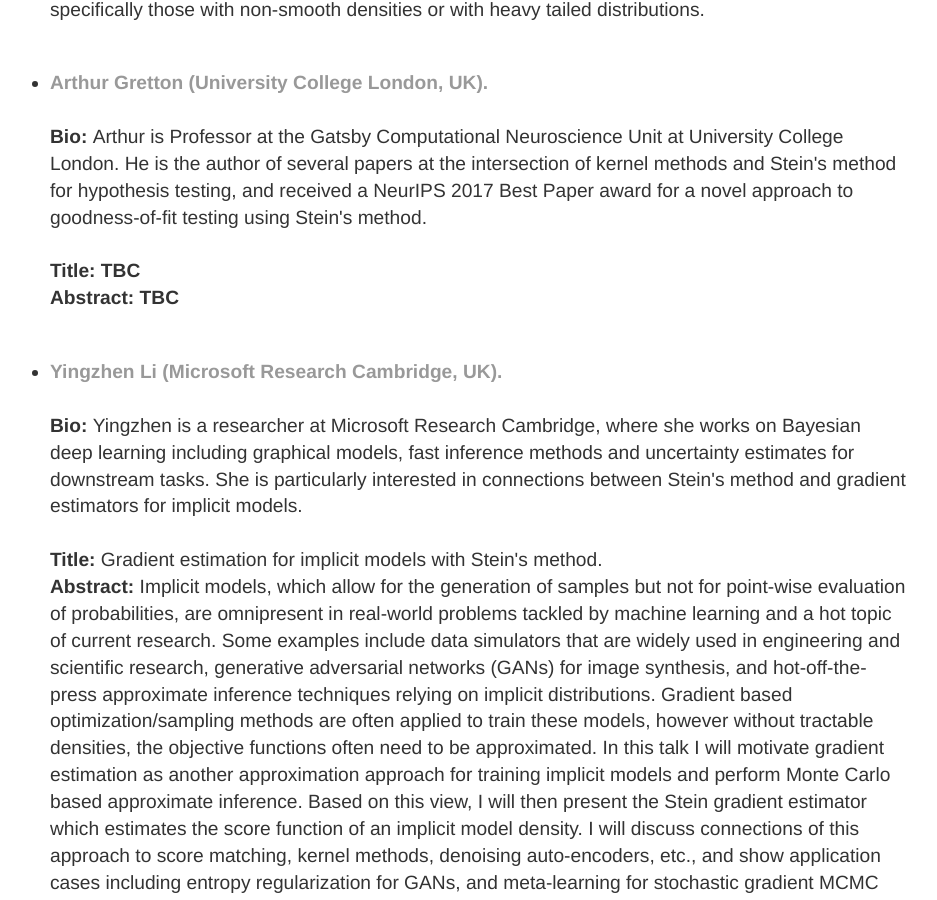
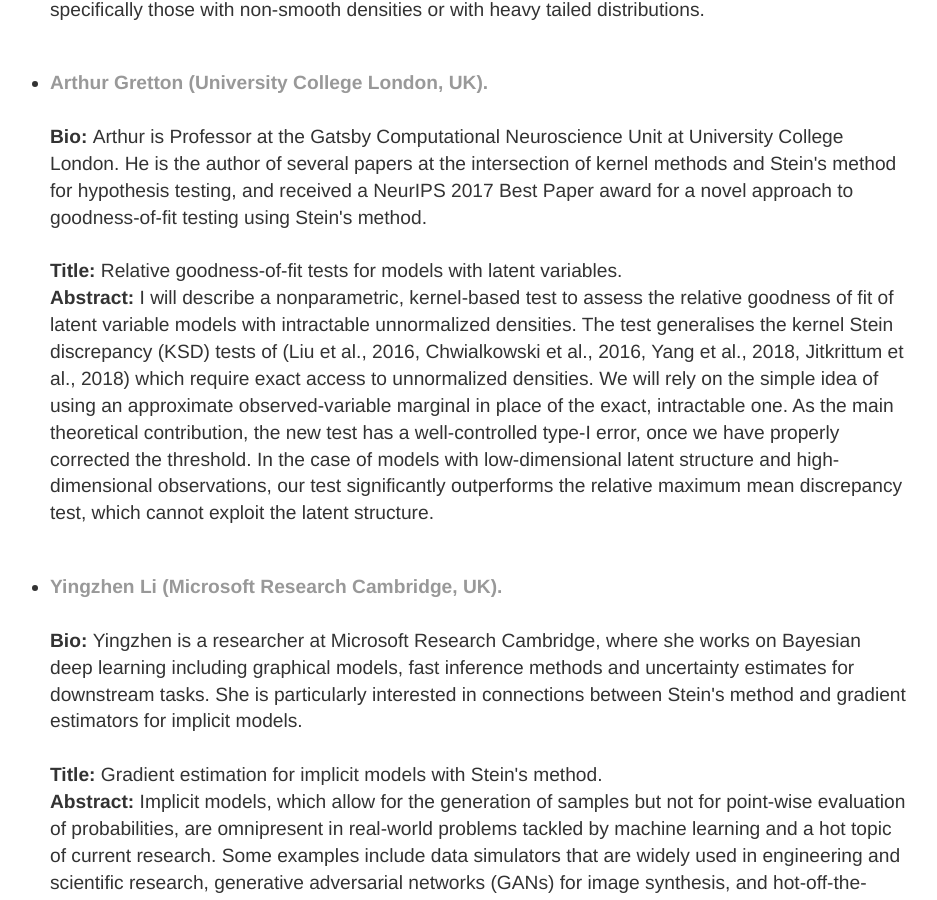
Before and after one commit to steinworkshop/steinworkshop.github.io, a Jekyll site: the page built from index.html, in a window 1280 px wide and 900 px high, scrolled down 3210 px. Shown: the whole window, without its empty margins (182-1119 px from the left). Built offline with Jekyll 4.4.1, drawn with Linux system fonts in a browser that asks for light colours.

Commit message:
arthur talk

```diff
--- a/index.html
+++ b/index.html
@@ -88,9 +88,9 @@ title: ICML Workshop on Stein's Method
 
 			<strong> Bio: </strong> Arthur is Professor at the Gatsby Computational Neuroscience Unit at University College London. He is the author of several papers at the intersection of kernel methods and Stein's method for hypothesis testing, and received a NeurIPS 2017 Best Paper award for a novel approach to goodness-of-fit testing using Stein's method. <br/> <br/>
 
-			<strong> Title: TBC </strong> <br/>
+			<strong> Title: </strong> Relative goodness-of-fit tests for models with latent variables. <br/>
 
-			<strong> Abstract: TBC </strong> <br/> <br/>
+			<strong> Abstract: </strong> I will describe a nonparametric, kernel-based test to assess the relative goodness of fit of latent variable models with intractable unnormalized densities. The test generalises the kernel Stein discrepancy (KSD) tests of (Liu et al., 2016, Chwialkowski et al., 2016, Yang et al., 2018, Jitkrittum et al., 2018) which require exact access to unnormalized densities. We will rely on the simple idea of using an approximate observed-variable marginal in place of the exact, intractable one. As the main theoretical contribution, the new test has a well-controlled type-I error, once we have properly corrected the threshold. In the case of models with low-dimensional latent structure and high-dimensional observations, our test significantly outperforms the relative maximum mean discrepancy test, which cannot exploit the latent structure.  <br/> <br/>
 
 		</li>
 
```
